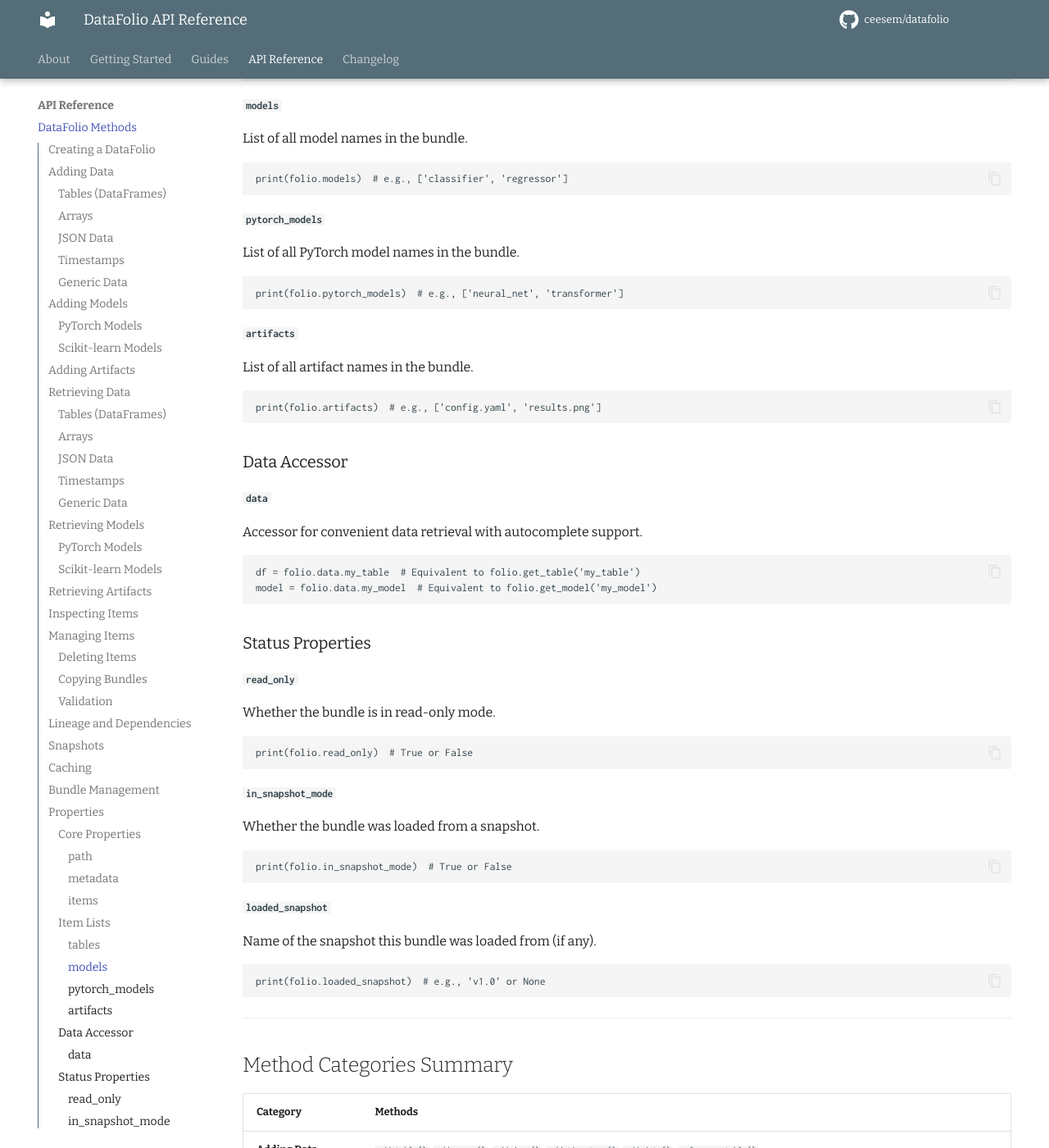
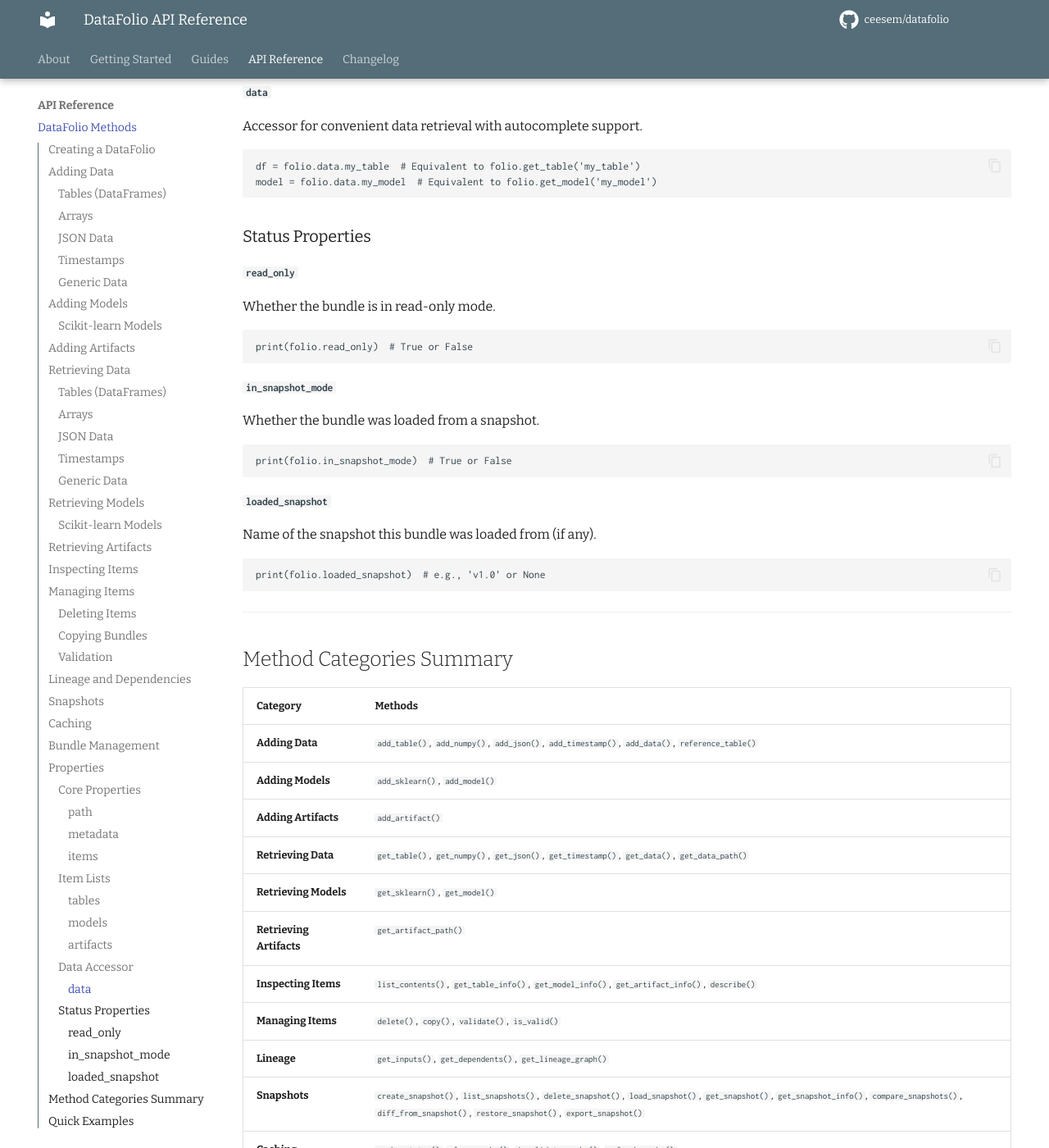
Before and after one commit to ceesem/datafolio, an MkDocs documentation site: the page built from docs/reference/datafolio-api.md, in a window 1280 px wide and 1400 px high, scrolled down 9287 px. Shown: the whole window at 82% size. Built offline with MkDocs 1.6.1 and Material for MkDocs 9.7.7, drawn with Linux system fonts in a browser that asks for light colours; comment, search, counter and statistics services are not loaded; some of the changed text lies outside the part shown.

````diff
--- a/docs/reference/datafolio-api.md
+++ b/docs/reference/datafolio-api.md
@@ -64,13 +64,6 @@
 ## Adding Models
 
 Methods for saving machine learning models.
-
-### PyTorch Models
-
-::: datafolio.DataFolio.add_pytorch
-    options:
-        show_source: false
-        heading_level: 3
 
 ### Scikit-learn Models
 
@@ -146,13 +139,6 @@
 ## Retrieving Models
 
 Methods for loading machine learning models.
-
-### PyTorch Models
-
-::: datafolio.DataFolio.get_pytorch
-    options:
-        show_source: false
-        heading_level: 3
 
 ### Scikit-learn Models
 
@@ -395,13 +381,6 @@
 print(folio.models)  # e.g., ['classifier', 'regressor']
 ```
 
-#### `pytorch_models`
-List of all PyTorch model names in the bundle.
-
-```python
-print(folio.pytorch_models)  # e.g., ['neural_net', 'transformer']
-```
-
 #### `artifacts`
 List of all artifact names in the bundle.
 
@@ -449,10 +428,10 @@
 | Category | Methods |
 |----------|---------|
 | **Adding Data** | `add_table()`, `add_numpy()`, `add_json()`, `add_timestamp()`, `add_data()`, `reference_table()` |
-| **Adding Models** | `add_pytorch()`, `add_sklearn()`, `add_model()` |
+| **Adding Models** | `add_sklearn()`, `add_model()` |
 | **Adding Artifacts** | `add_artifact()` |
 | **Retrieving Data** | `get_table()`, `get_numpy()`, `get_json()`, `get_timestamp()`, `get_data()`, `get_data_path()` |
-| **Retrieving Models** | `get_pytorch()`, `get_sklearn()`, `get_model()` |
+| **Retrieving Models** | `get_sklearn()`, `get_model()` |
 | **Retrieving Artifacts** | `get_artifact_path()` |
 | **Inspecting Items** | `list_contents()`, `get_table_info()`, `get_model_info()`, `get_artifact_info()`, `describe()` |
 | **Managing Items** | `delete()`, `copy()`, `validate()`, `is_valid()` |
````
